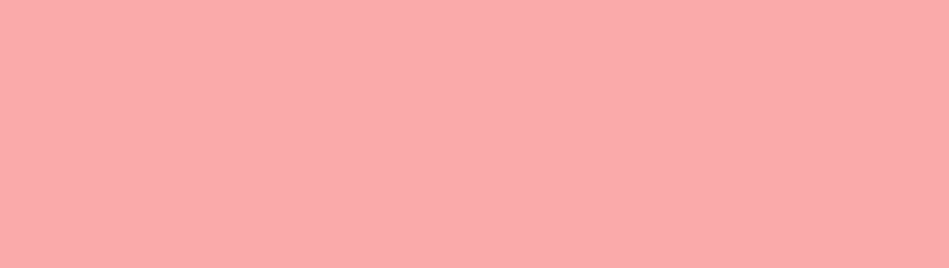
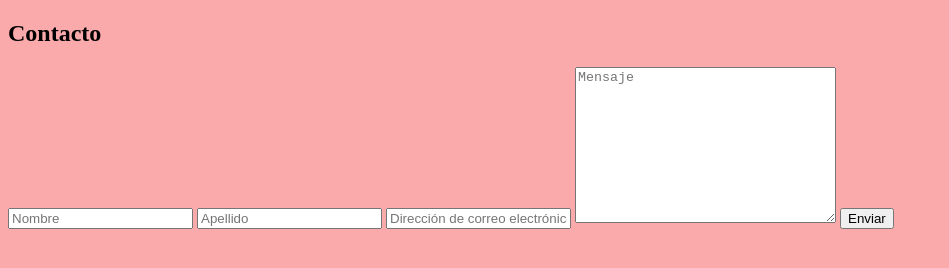
Before and after one commit to francojnieva/RCS-git-colaborativo, a plain HTML site: page index.html in a window 1280 px wide. Shown: the whole page, without its empty margins (0-949 px from the left). Drawn offline with Linux system fonts and the light colour scheme.

Commit message:
:memo: add section of contact with a form

```diff
--- a/index.html
+++ b/index.html
@@ -10,7 +10,28 @@
 </head>
 
 <body>
-  <h1></h1>
+    <main>
+
+
+
+
+
+
+        <section class="section_contact">
+            <form action="#" method="post">
+                <h2>Contacto</h2>
+                <label for="name"></label>
+                <input type="text" name="name" id="name" placeholder="Nombre" required autocomplete="off">
+                <label for="lastname"></label>
+                <input type="text" name="lastname" id="lastname" placeholder="Apellido" required    autocomplete="off">
+                <label for="email"></label>
+                <input type="email" name="email" id="email" required placeholder="Dirección de correo electrónico" autocomplete="off">
+                <label for="message"></label>
+                <textarea name="message" id="message" cols="30" rows="10" placeholder="Mensaje" autocomplete="off"></textarea>
+                <input type="submit" value="Enviar" class="btn">
+            </form>
+        </section>
+    </main>
 </body>
 
 </html>
```
